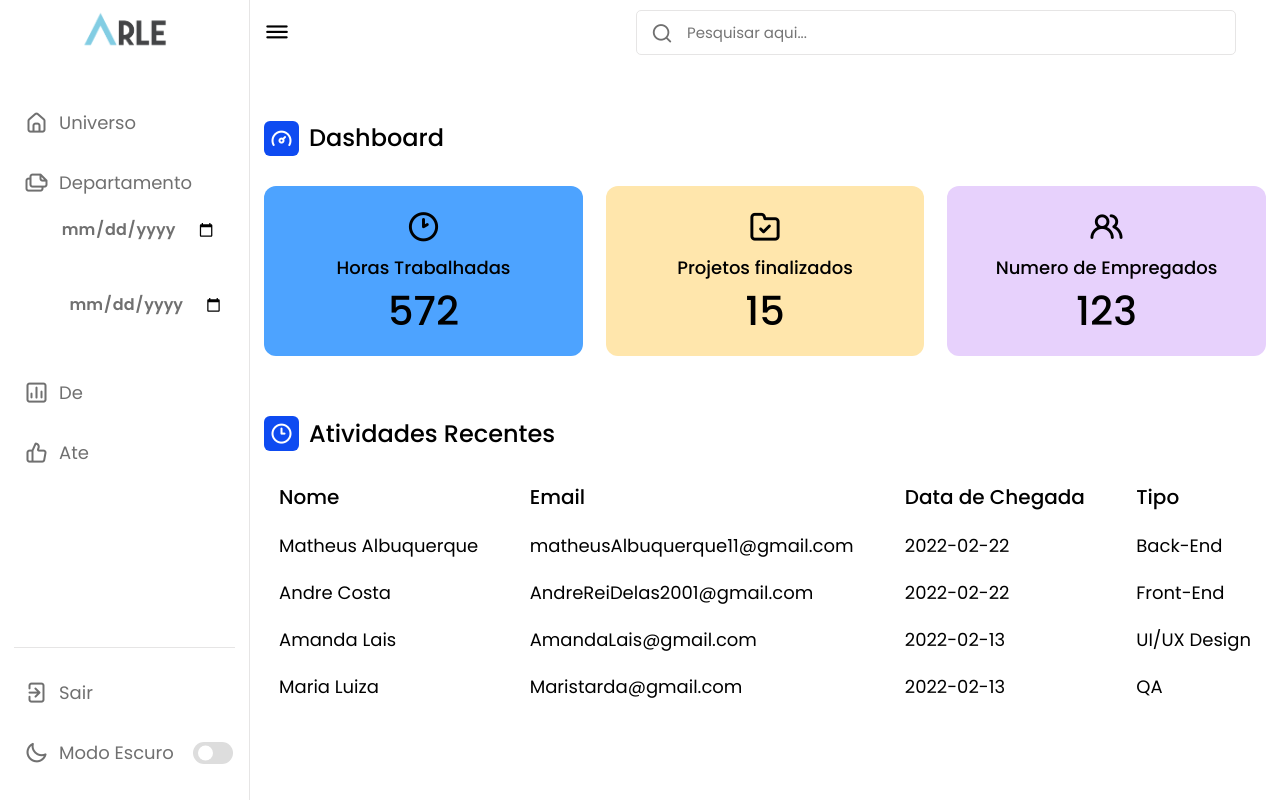
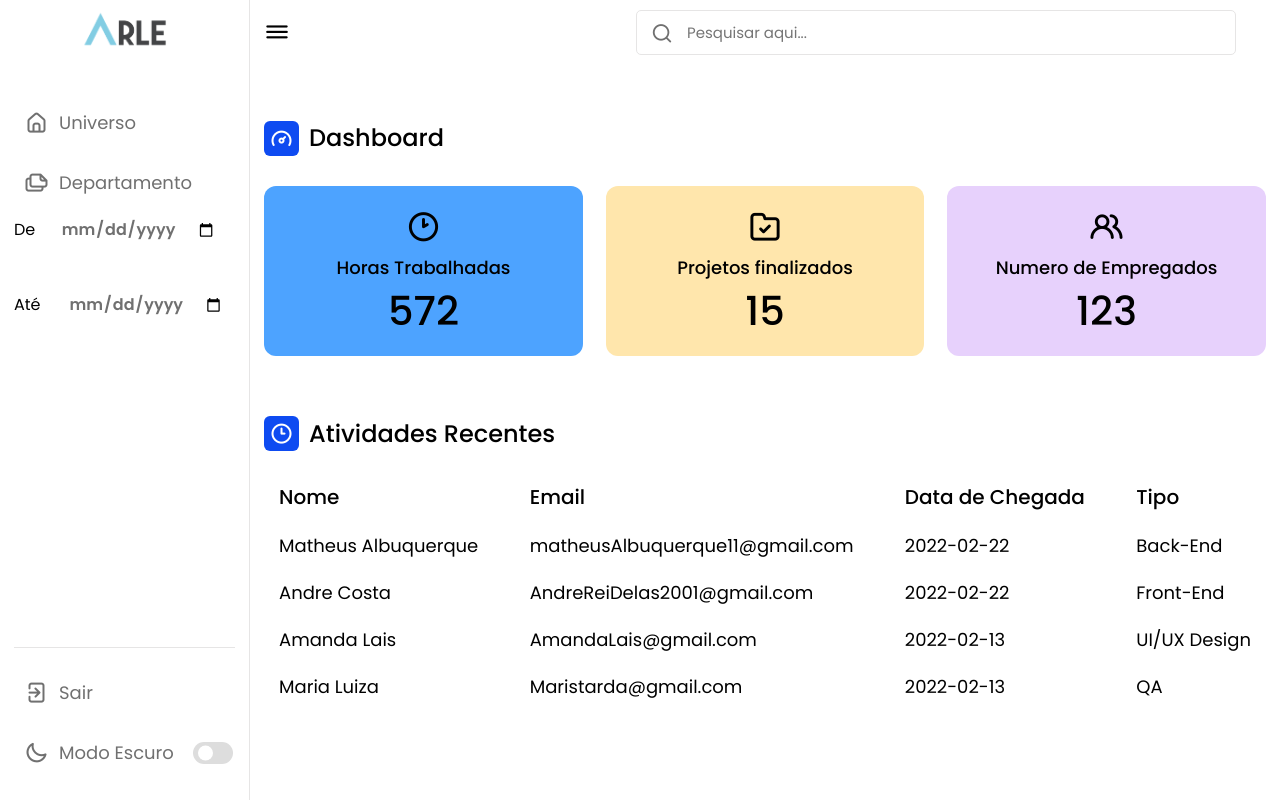
Before and after one commit to matheus-git11/ProjetoArle, a React (Vite) app in the folder ArleWebProject/arle-webProject/: page /dashboard in a window 1280 px wide. Built offline with nearby package versions, Linux system fonts and the light colour scheme.

Commit message:
feat: pequenos ajustes no dashboard

```diff
--- a/ArleWebProject/arle-webProject/src/Routes/Dashboard/Dashboard.Component,.jsx
+++ b/ArleWebProject/arle-webProject/src/Routes/Dashboard/Dashboard.Component,.jsx
@@ -49,25 +49,14 @@ const Dashboard = () => {
                 </a>
               </li>
               <li>
-                De
+                <p>De</p>
                 <input type="date" />
               </li>
               <li>
-                Até
+                <p>Até</p>
                 <input type="date" />
               </li>
-              <li>
-                <a href="#">
-                  <i className="uil uil-chart"></i>
-                  <span className="link-name">De</span>
-                </a>
-              </li>
-              <li>
-                <a href="#">
-                  <i className="uil uil-thumbs-up"></i>
-                  <span className="link-name">Ate</span>
-                </a>
-              </li>
+
             </ul>
             <ul className="logout-mode">
               <li>
--- a/ArleWebProject/arle-webProject/src/Routes/Dashboard/Dashboard.Style.css
+++ b/ArleWebProject/arle-webProject/src/Routes/Dashboard/Dashboard.Style.css
@@ -162,6 +162,9 @@ li,input[type="date"]{
 body.dark li a:hover:before{
     background-color: var(--text-color);
 }
+.nav-links p{
+    color: #000000;
+}
 .menu-items li a i{
     font-size: 24px;
     min-width: 45px;
@@ -187,6 +190,9 @@ body.dark li a:hover:before{
 }
 body.dark .DashboardNav-links li a:hover i,
 body.dark .DashboardNav-links li a:hover .link-name{
+    color: var(--text-color);
+}
+body.dark .nav-links p{
     color: var(--text-color);
 }
 .menu-items .logout-mode{
```
